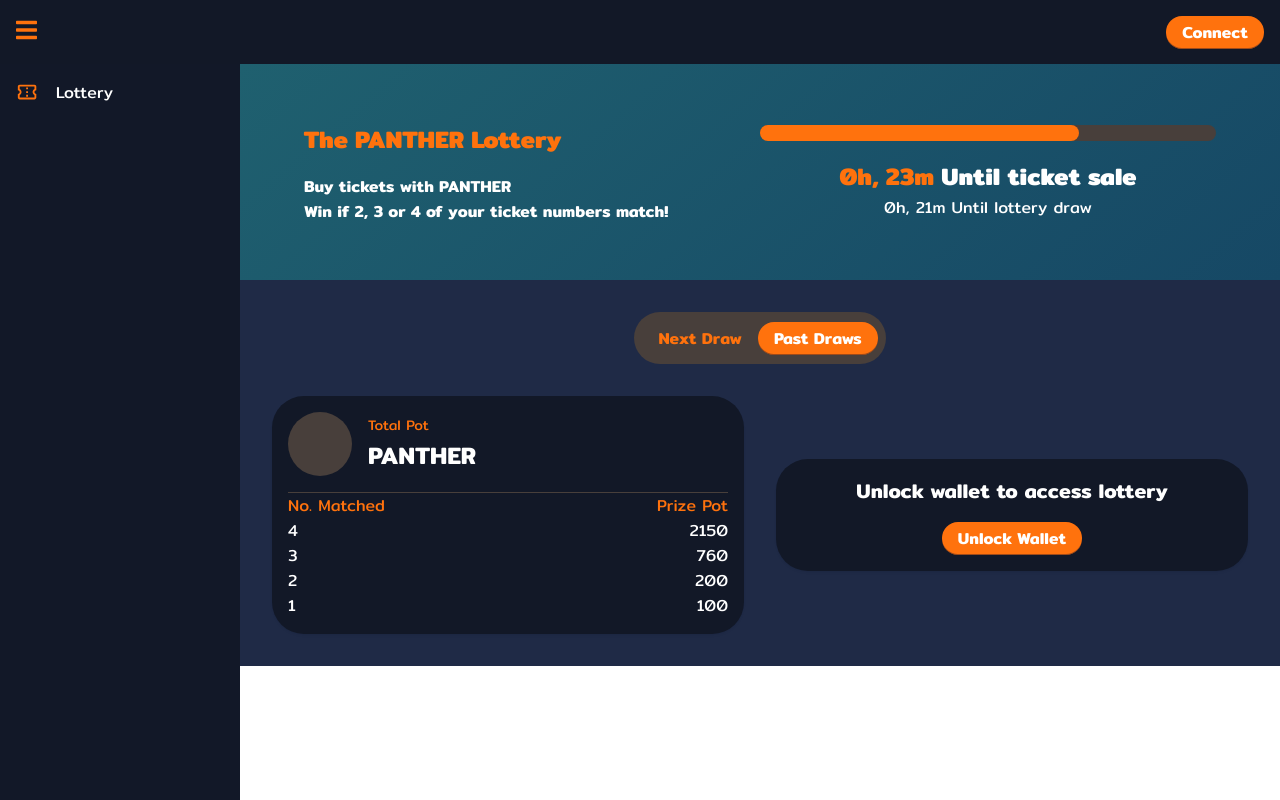
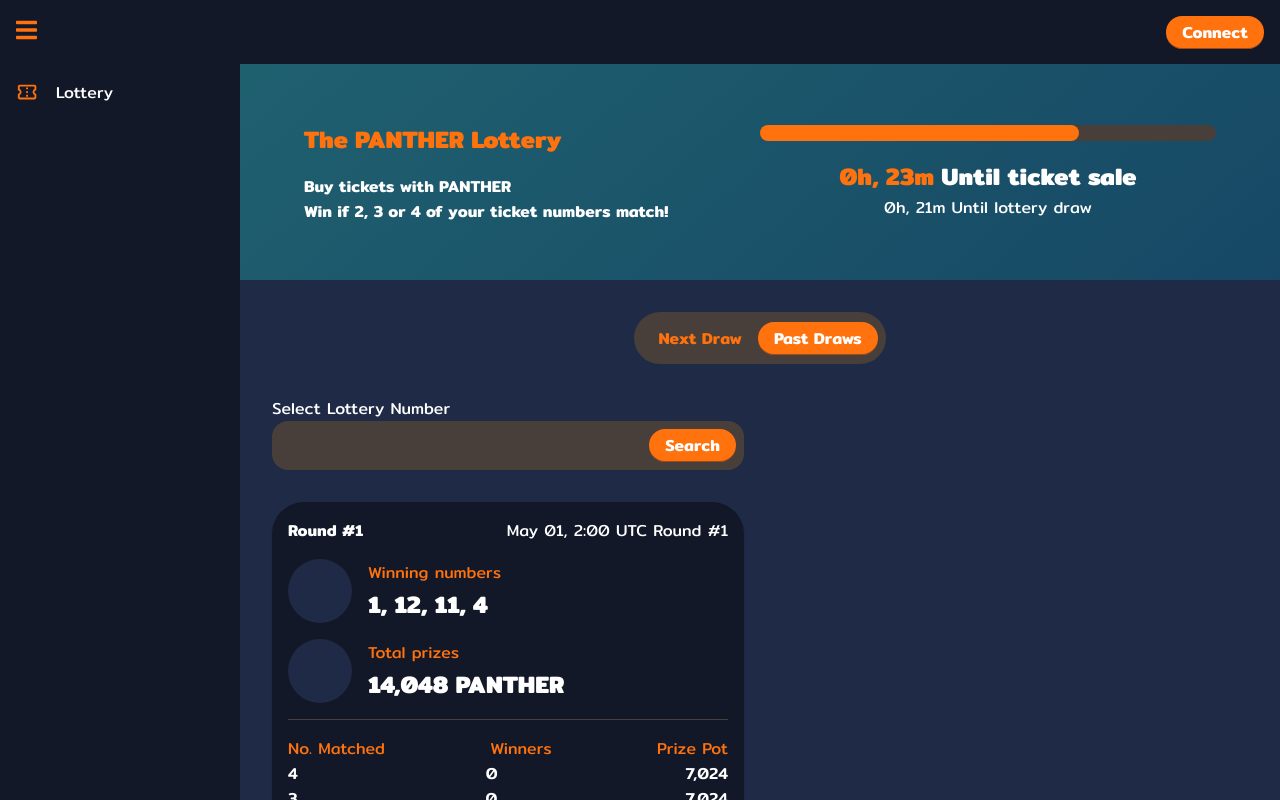
Before and after one commit to bep20/pantherswap2, a Vue app: page / in a window 1280 px wide. Both pictures are taken after a click on the button "Next Draw". Built offline with nearby package versions, Linux system fonts and the light colour scheme.

Commit message:
added the post draw cards

```diff
--- a/src/components/buttons/toggleButton.vue
+++ b/src/components/buttons/toggleButton.vue
@@ -4,12 +4,12 @@
       <CustomButton
         text="Next draw"
         :variant="active==='Next draw' ? 'active': 'inactive'"
-        :onClick="nextDrawClick"
+        :onClick="onToggle"
       />
       <CustomButton
         text="Past draws"
         :variant="active==='Past draws' ? 'active': 'inactive'"
-        :onClick="nextDrawClick"
+        :onClick="onToggle"
       />
     </div>
   </div>
@@ -20,30 +20,22 @@ import CustomButton from "../buttons/custombutton.vue";
 
 export default {
   name: "ToggleButton",
+  props: {
+    onToggle: {
+      type: Function
+    },
+    active: {
+      type: String
+    }
+  },
   components: {
     CustomButton
-  },
-  data() {
-    return {
-      active: "Next draw"
-    };
-  },
-  methods: {
-    nextDrawClick() {
-      if (this.active === "Next draw") {
-        this.active = "Past draws";
-      } else {
-        this.active = "Next draw";
-      }
-    }
   }
 };
 </script>
 
 <style scoped lang="scss">
 @import "../../theme/scss/variables.scss";
-.toggler_wrapper {
-}
 .toggle_button_wrapper {
   display: flex;
   align-items: center;
--- a/src/components/header.vue
+++ b/src/components/header.vue
@@ -39,11 +39,6 @@ export default {
 
 <style lang="scss">
 @import "../theme/scss/variables.scss";
-
-body {
-  font-family: "Mitr", sans-serif;
-}
-
 .header {
   background-color: rgb(18, 24, 39);
   height: 4rem;
--- /dev/null
+++ b/src/components/nextDraw.vue
@@ -0,0 +1,37 @@
+<template>
+  <div class="grid__wrapper">
+    <div class="grid_col_1">
+      <PantherTable />
+    </div>
+    <div class="grid_col_2">
+      <UnlockWallet />
+    </div>
+  </div>
+</template>
+
+<script>
+import PantherTable from "./cards/pantherTable.vue";
+import UnlockWallet from "./cards/unlockWallet.vue";
+
+export default {
+  name: "NextDraw",
+  components: {
+    PantherTable,
+    UnlockWallet
+  }
+};
+</script>
+
+<style scoped>
+.grid__wrapper {
+  display: flex;
+  align-items: center;
+  justify-content: space-between;
+  flex-wrap: wrap;
+  margin-top: 2rem;
+}
+.grid_col_1,
+.grid_col_2 {
+  width: calc(50% - 1rem);
+}
+</style>
--- /dev/null
+++ b/src/components/postDraw.vue
@@ -0,0 +1,179 @@
+<template>
+  <div class="grid__wrapper">
+    <WalletConnect v-if="showWallet" :onClose="handleWallet" />
+    <div class="grid_col_1">
+      <div class="input__container">
+        <p class="lotnumer">Select Lottery Number</p>
+        <div class="lottery__input">
+          <input type="text" @change="handleSearch" />
+          <CustomButton text="Search" />
+        </div>
+      </div>
+
+      <div class="card">
+        <div class="id_container">
+          <p class="id">Round #1</p>
+          <p class="date">
+            May 01, 2:00 UTC
+            Round #1
+          </p>
+        </div>
+        <div class="number__prize__container">
+          <div class="avatar"></div>
+          <div class="info">
+            <p>Winning numbers</p>
+            <h2>1, 12, 11, 4</h2>
+          </div>
+        </div>
+        <div class="number__prize__container">
+          <div class="avatar"></div>
+          <div class="info">
+            <p>Total prizes</p>
+            <h2>14,048 PANTHER</h2>
+          </div>
+        </div>
+        <div class="card_table_wrapper">
+          <div class="table_header_xser">
+            <p>No. Matched</p>
+            <p>Winners</p>
+            <p>Prize Pot</p>
+          </div>
+          <div class="table_body_xser" v-for="item in table" :key="item.id">
+            <p>{{item.id}}</p>
+            <p>{{item.winner}}</p>
+            <p>{{item.pot}}</p>
+          </div>
+        </div>
+        <div class="flex">
+          <CustomButton text="Unlock Wallet" style="margin:auto" :onClick="handleWallet" />
+        </div>
+      </div>
+    </div>
+    <div class="grid_col_2"></div>
+  </div>
+</template>
+
+<script>
+import CustomButton from "./buttons/custombutton.vue";
+import WalletConnect from "./cards/walletConnect.vue";
+
+export default {
+  name: "PostDraw",
+  components: {
+    CustomButton,
+    WalletConnect
+  },
+  data() {
+    return {
+      table: [
+        { id: 4, winner: 0, pot: "7,024" },
+        { id: 3, winner: 0, pot: "7,024" },
+        { id: 2, winner: 0, pot: "7,024" },
+        { id: 1, winner: 0, pot: "7,024" }
+      ],
+      showWallet: false
+    };
+  },
+  methods: {
+    handleSearch(e) {
+      console.log(e.target.value);
+    },
+    handleWallet() {
+      this.showWallet = !this.showWallet;
+    }
+  }
+};
+</script>
+
+<style scoped lang="scss">
+@import "../theme/scss/variables.scss";
+.lotnumer {
+  color: $white;
+}
+.lottery__input {
+  border-radius: 1rem;
+  padding: 0.5rem;
+  background-color: $darkGray;
+  display: flex;
+  align-items: center;
+  justify-content: space-between;
+  margin-bottom: 2rem;
+
+  & input {
+    width: 100%;
+    background-color: transparent;
+    border: none;
+    height: 2rem;
+    font-size: 1rem;
+    color: $white;
+    font-family: "Mitr", sans-serif;
+    &:focus {
+      outline: none;
+    }
+  }
+}
+.grid__wrapper {
+  display: flex;
+  align-items: center;
+  justify-content: space-between;
+  flex-wrap: wrap;
+  margin-top: 2rem;
+}
+.grid_col_1,
+.grid_col_2 {
+  width: calc(50% - 1rem);
+}
+.id_container {
+  display: flex;
+  align-items: center;
+  justify-content: space-between;
+  margin-bottom: 1rem;
+  .id {
+    font-weight: 600;
+    color: $white;
+  }
+  .date {
+    color: $white;
+  }
+}
+.number__prize__container {
+  display: flex;
+  align-items: center;
+  margin-bottom: 1rem;
+  .avatar {
+    width: 4rem;
+    height: 4rem;
+    background-color: $blue;
+    border-radius: 50%;
+    margin-right: 1rem;
+  }
+  p {
+    color: $orange;
+  }
+}
+.table_header_xser {
+  display: flex;
+  align-items: center;
+  justify-content: space-between;
+  color: $orange;
+  border-top: 1px solid $darkGray;
+  padding-top: 1rem;
+}
+.table_body_xser {
+  display: flex;
+  align-items: center;
+  justify-content: space-between;
+  font-weight: 500;
+  color: $white;
+}
+.flex {
+  display: flex;
+  align-items: center;
+  justify-content: center;
+  margin-top: 1rem;
+  button {
+    padding-top: 0.6rem;
+    padding-bottom: 0.6rem;
+  }
+}
+</style>
--- a/src/pages/home.vue
+++ b/src/pages/home.vue
@@ -8,15 +8,9 @@
       <div :class="mainContentClass">
         <Lottery />
         <div class="cards_wrapper">
-          <ToggleButton />
-          <div class="grid__wrapper">
-            <div class="grid_col_1">
-              <PantherTable />
-            </div>
-            <div class="grid_col_2">
-              <UnlockWallet />
-            </div>
-          </div>
+          <ToggleButton :onToggle="handleToggler" :active="activeSection" />
+          <NextDraw v-if="activeSection==='Next draw'" />
+          <PostDraw v-if="activeSection==='Past draws'" />
         </div>
       </div>
     </div>
@@ -28,8 +22,8 @@ import Header from "../components/header.vue";
 import Sidebar from "../components/sidebar.vue";
 import Lottery from "../components/lottery.vue";
 import ToggleButton from "../components/buttons/toggleButton.vue";
-import PantherTable from "../components/cards/pantherTable.vue";
-import UnlockWallet from "../components/cards/unlockWallet.vue";
+import NextDraw from "../components/nextDraw.vue";
+import PostDraw from "../components/postDraw.vue";
 
 export default {
   name: "Home",
@@ -37,15 +31,16 @@ export default {
     Header,
     Lottery,
     ToggleButton,
-    PantherTable,
-    UnlockWallet,
-    Sidebar
+    Sidebar,
+    NextDraw,
+    PostDraw
   },
   data() {
     return {
       fullSidebar: true,
       sidebarClass: "full_sidebar",
-      mainContentClass: "full_content"
+      mainContentClass: "full_content",
+      activeSection: "Next draw"
     };
   },
   methods: {
@@ -63,6 +58,13 @@ export default {
       } else {
         this.mainContentClass = "full_content";
       }
+    },
+    handleToggler() {
+      if (this.activeSection === "Next draw") {
+        this.activeSection = "Past draws";
+      } else {
+        this.activeSection = "Next draw";
+      }
     }
   }
 };
@@ -73,17 +75,6 @@ export default {
 .cards_wrapper {
   background-color: $blue;
   padding: 2rem;
-}
-.grid__wrapper {
-  display: flex;
-  align-items: center;
-  justify-content: space-between;
-  flex-wrap: wrap;
-  margin-top: 2rem;
-}
-.grid_col_1,
-.grid_col_2 {
-  width: calc(50% - 1rem);
 }
 .content__wrapper {
   display: flex;
--- a/src/theme/scss/common.scss
+++ b/src/theme/scss/common.scss
@@ -18,3 +18,6 @@ div::-webkit-scrollbar-thumb{
   background-color: $orange;
   border-radius: 1rem;
 }
+body {
+  font-family: "Mitr", sans-serif;
+}
```
